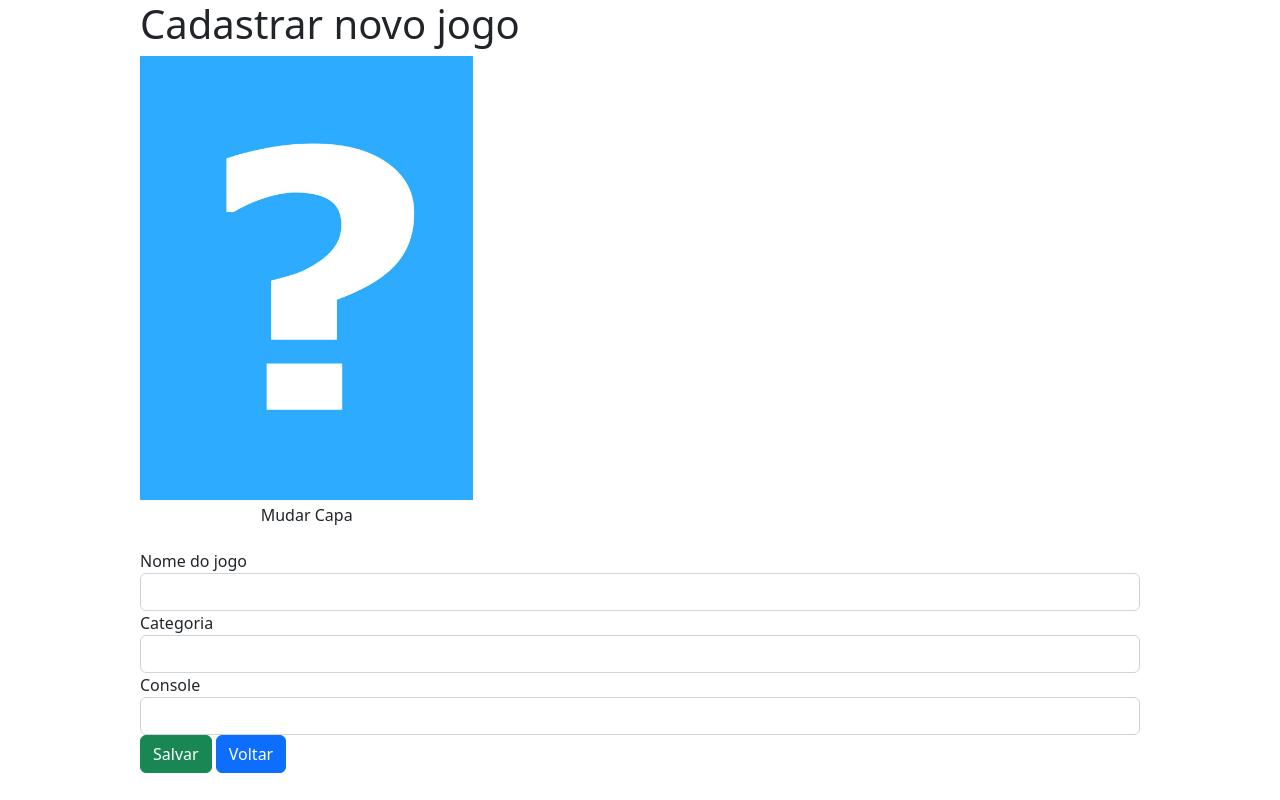
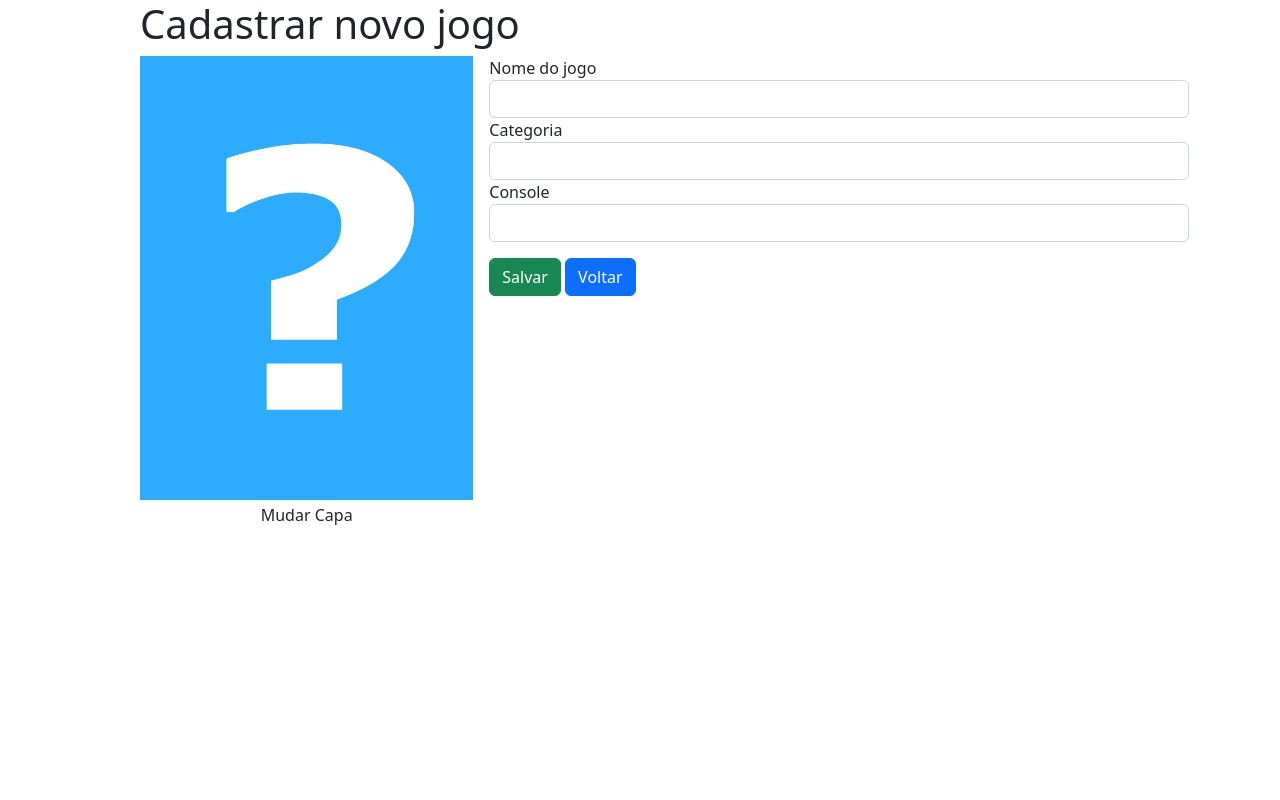
Before and after one commit to Nicolas734/jogoteca_mysql, a Flask app: page /novo in a window 1280 px wide. Run offline with Flask 2, Linux system fonts and the light colour scheme; the visitor is signed in with stand-in values (Sample User, id 1); some libraries are stand-ins or nearby versions.

Commit message:
reorganização do codigo

```diff
--- a/jogoteca.py
+++ b/jogoteca.py
@@ -9,7 +9,8 @@
 db = SQLAlchemy(app)
 csrf = CSRFProtect(app)
 
-from views import *
+from views_game import *
+from views_user import *
 
 if __name__ == '__main__':
     app.run(debug = True)
--- a/templates/login.html
+++ b/templates/login.html
@@ -7,15 +7,15 @@
         <form method="POST" action="{{ url_for('autenticar') }}">
             <input type="hidden" name="proxima" value="{{ proxima or url_for('index') }}">
             {{ formulario.csrf_token() }}
-            <div class="form-group">
+            <div class="form-group inputBox">
                 {{ formulario.username.label(class="form-lavel") }}
                 {{ formulario.username(class="form-control") }}
             </div>
-            <div class="form-group">
+            <div class="form-group inputBox">
                 {{ formulario.senha.label(class="form-lavel") }}
                 {{ formulario.senha(class="form-control") }}
             </div>
-            <div class="form-group">
+            <div class="form-group buttons">
                 {{ formulario.login(class="btn btn-success btn-salvar") }}
                 <a class="btn btn-primary" href="{{ url_for('index') }}"> Voltar</a>
             </div>
--- a/templates/novo.html
+++ b/templates/novo.html
@@ -1,9 +1,9 @@
 {% extends "template.html" %}
 {% block conteudo %}
 
-            <form method="post" action="{{ url_for('criar') }}" enctype="multipart/form-data">
+            <form class="formularioJogo" method="post" action="{{ url_for('criar') }}" enctype="multipart/form-data">
 
-                <figure class="img thumbnail col-md-4">
+                <figure class="img thumbnail col-md-4 formularioImagem">
                     <img class="img-fluid" src="{{ url_for('imagem', nome_arquivo='capa_padrao.jpg') }}">
                     <figcaption>
                     <label class="fileContainer">
@@ -15,19 +15,19 @@
 
                 <fieldset>
                     {{ formulario.csrf_token() }}
-                    <div class="form-group">
+                    <div class="form-group inputBox">
                         {{ formulario.nome.label(class="form-lavel") }}
                         {{ formulario.nome(class="form-control") }}
                     </div>
-                    <div class="form-group">
+                    <div class="form-group inputBox">
                         {{ formulario.categoria.label(class="form-lavel") }}
                         {{ formulario.categoria(class="form-control") }}
                     </div>
-                    <div class="form-group">
+                    <div class="form-group inputBox">
                         {{ formulario.console.label(class="form-lavel") }}
                         {{ formulario.console(class="form-control") }}
                     </div>
-                    <div class="form-group">
+                    <div class="form-group buttons">
                         {{ formulario.salvar(class="btn btn-success btn-salvar") }}
                         <a class="btn btn-primary" href="{{ url_for('index') }}"> Voltar</a>
                     </div>
--- a/views.py
+++ b/views_game.py
@@ -45,7 +45,7 @@
         arquivo = request.files['arquivo']
         uploads_path = app.config['UPLOADS_PATH']
         timestamp = time.time()
-        arquivo.save(f'{uploads_path}/capa_{novo_jogo.nome.lower().replace(" ","_")}_{novo_jogo.id}-{timestamp}.jpg')
+        arquivo.save(f'{uploads_path}/capa_{novo_jogo.nome.lower().replace(" ","_")}_{jogo.id}-{timestamp}.jpg')
 
     return redirect(url_for('index'))
 
@@ -63,19 +63,17 @@
         formulario.nome.data = jogo.nome
         formulario.categoria.data = jogo.categoria
         formulario.console.data = jogo.console
-        capa_jogo = recupera_imagem(id, jogo)
+        capa_jogo = recupera_imagem(id,jogo)
         return render_template("editar.html", titulo="Editando jogo", titulo_pagina="Edição de jogos", id=id, capa_jogo=capa_jogo, formulario=formulario)
 
 
 @app.route('/atualizar', methods=['POST'])
 def atualizar():
-    id = request.form['id']
-    jogo = Jogos.query.filter_by(id=id).first()
-
     formulario = Formulario_jogo(request.form)
 
     if formulario.validate_on_submit():
 
+        jogo = Jogos.query.filter_by(id=request.form['id']).first()
         jogo.nome = formulario.nome.data
         jogo.categoria = formulario.categoria.data
         jogo.console = formulario.console.data
@@ -106,35 +104,6 @@
 
         return redirect(url_for('index'))
 
-
-@app.route('/login')
-def login():
-    proxima = request.args.get('proxima')
-    formulario = Formulario_login()
-    return render_template('login.html', titulo="Login de Usuario", titulo_pagina="Login", proxima=proxima, formulario=formulario)
-
-
-@app.route('/autenticar', methods=['POST'])
-def autenticar():
-    formulario = Formulario_login(request.form)
-    usuario = Usuarios.query.filter_by(username=formulario.username.data).first()
-    if usuario:
-        if formulario.senha.data == usuario.senha:
-            session['usuario_logado'] = usuario.username
-            flash(usuario.username + ' logado com sucesso...')
-            proxima_pagina = request.form['proxima']
-            return redirect(proxima_pagina)
-    else:
-        flash('Usuario não logado...')
-        return redirect(url_for('login'))
-
-
-@app.route('/logout')
-def logout():
-    session['usuario_logado'] = None
-    flash('Logout efetuado com sucesso...')
-    return redirect(url_for('login'))
-
 @app.route('/uploads/<nome_arquivo>')
 def imagem(nome_arquivo):
     return send_from_directory('uploads', nome_arquivo)
```
Also changed, not shown: templates/editar.html (+6 -6 lines), views_user.py (added, +33 -0 lines).
